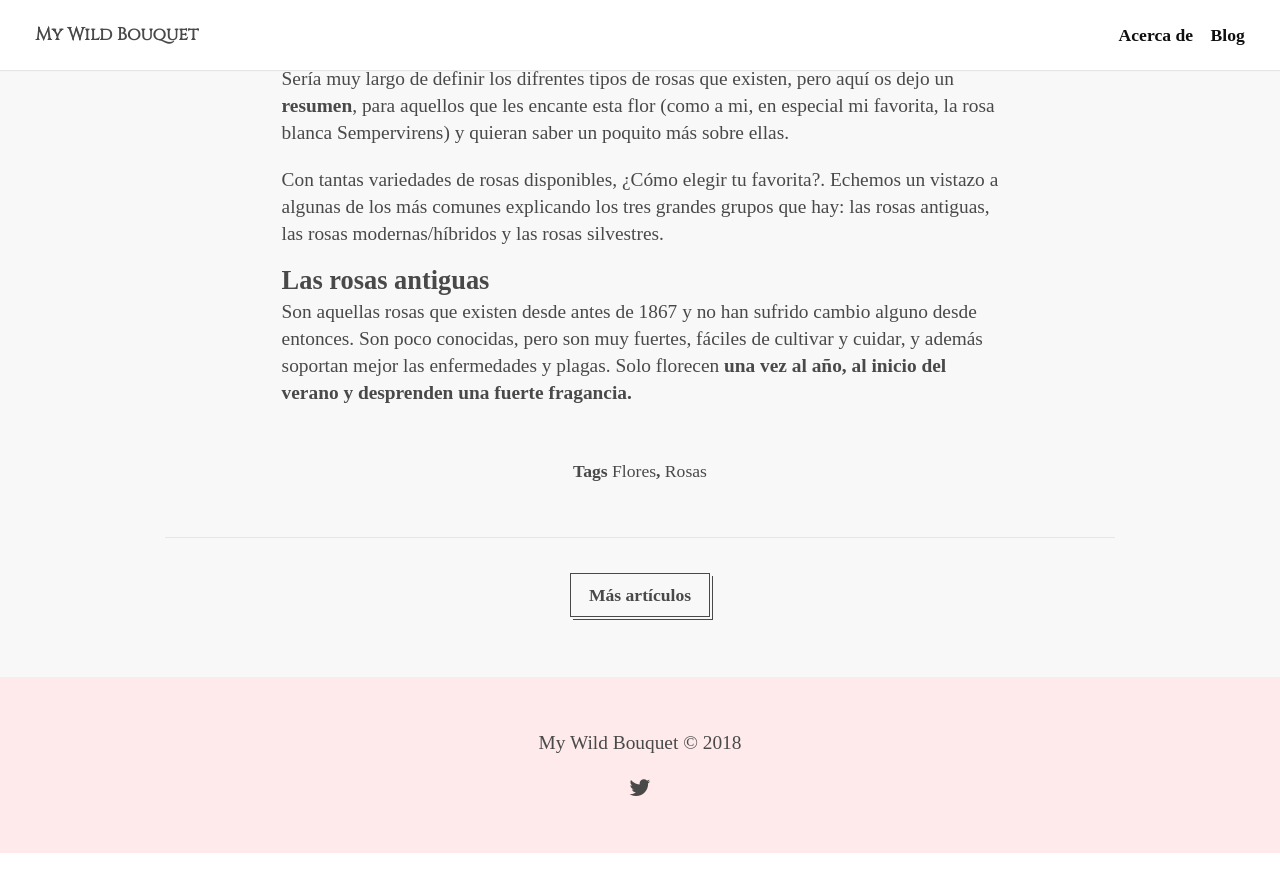
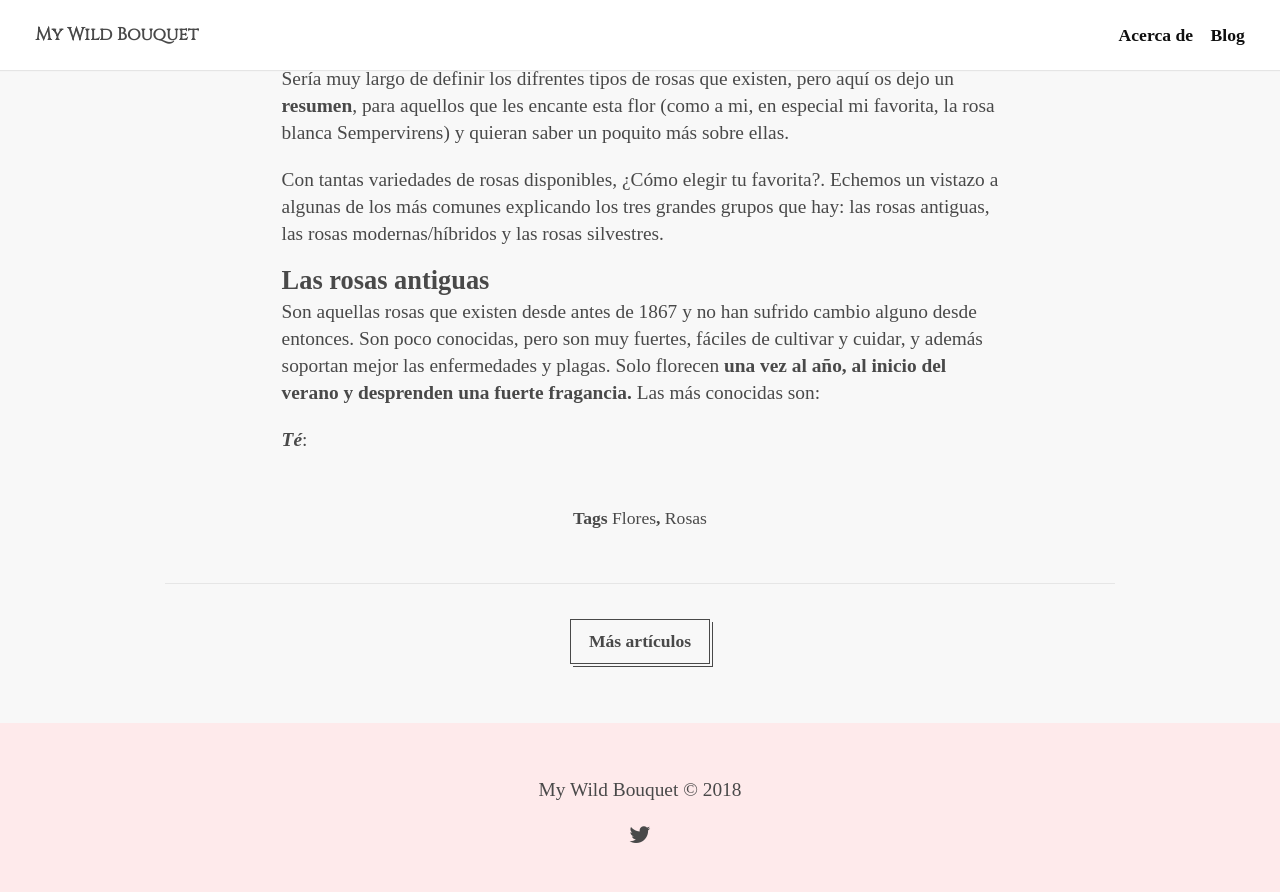
Before and after one commit to keyvanakbary/ramosilvestre.com, a Jekyll site: the page built from src/_posts/2018-01-15-tipos-de-rosas.md, in a window 1280 px wide and 900 px high, scrolled down 1130 px. Shown: the top 892 px of the window. Built offline with Jekyll 4.4.1, drawn with Linux system fonts in a browser that asks for light colours; some web fonts are replaced; before the commit the page ends 1983 px from its top, so only the background shows below that.

Commit message:
Update 2018-01-15-tipos-de-rosas.md

```diff
--- a/src/_posts/2018-01-15-tipos-de-rosas.md
+++ b/src/_posts/2018-01-15-tipos-de-rosas.md
@@ -18,4 +18,6 @@ Con tantas variedades de rosas disponibles, ¿Cómo elegir tu favorita?. Echemos
 #### Las rosas antiguas
 
 Son aquellas rosas que existen desde antes de 1867 y no han sufrido cambio alguno desde entonces. Son poco conocidas, pero son muy fuertes, fáciles de cultivar y cuidar, y además soportan mejor las enfermedades y plagas.
-Solo florecen **una vez al año, al inicio del verano y desprenden una fuerte fragancia.**
+Solo florecen **una vez al año, al inicio del verano y desprenden una fuerte fragancia.** Las más conocidas son:
+
+_**Té**_:
```
